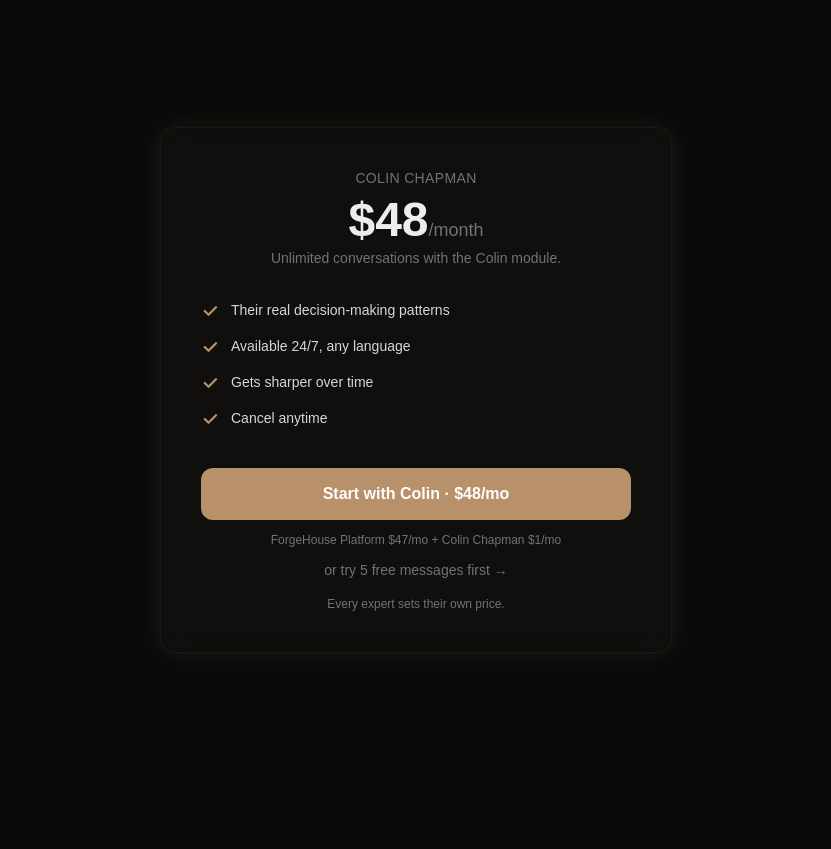
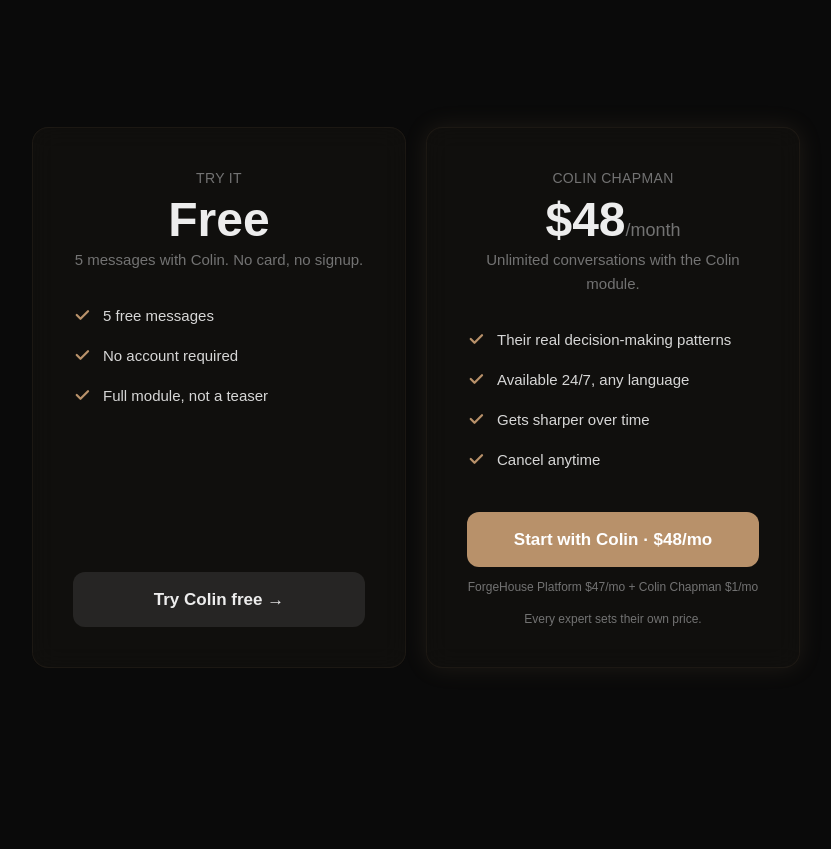
Before and after one commit to Apex-Sudo/forgehouse-site, a Next.js app: page /pricing in a window 1280 px wide. Shown: the part 480-1329 px from the top of the page, without its empty margins (224-1055 px from the left). Built offline with nearby package versions, Linux system fonts and the light colour scheme; no server answers.

Commit message:
Gennady feedback: add AI to hero, CTA buttons on path cards, font size bump, pricing free/paid split

```diff
--- a/src/app/globals.css
+++ b/src/app/globals.css
@@ -20,6 +20,14 @@ body {
   background: var(--color-background);
   color: var(--color-foreground);
   font-family: Arial, Helvetica, sans-serif;
+  font-size: 16px;
+  line-height: 1.6;
+}
+
+@media (min-width: 1024px) {
+  body {
+    font-size: 17px;
+  }
 }
 
 /* Glass card */
--- a/src/app/page.tsx
+++ b/src/app/page.tsx
@@ -11,7 +11,7 @@ export default function Home() {
       <section className="gradient-hero px-6 py-32 md:py-44 max-w-4xl mx-auto text-center">
         <h1 className="text-4xl md:text-6xl lg:text-7xl font-bold tracking-tight leading-[1.08] mb-6">
           Expert knowledge{" "}
-          <span className="text-amber">for your agent.</span>
+          <span className="text-amber">for your AI agent.</span>
         </h1>
         <p className="text-muted text-lg md:text-xl max-w-2xl mx-auto leading-relaxed">
           Plug in a module. Your agent knows sales.
@@ -37,26 +37,28 @@ export default function Home() {
             <div className="glass-card p-8">
               <ChatCircleDots size={28} weight="regular" className="text-amber mb-4" />
               <h3 className="text-lg font-bold mb-2">Chat on ForgeHouse</h3>
-              <p className="text-muted text-sm leading-relaxed mb-5">Talk to Colin directly in your browser. Ask questions, get frameworks, save insights. Conversation history, saved takeaways, all built in.</p>
-              <ul className="text-muted text-sm space-y-1 mb-5">
+              <p className="text-muted text-[15px] leading-relaxed mb-5">Talk to Colin directly in your browser. Ask questions, get frameworks, save insights. Conversation history, saved takeaways, all built in.</p>
+              <ul className="text-muted text-[15px] space-y-1.5 mb-5">
                 <li className="flex items-center gap-2"><span className="text-amber text-xs">→</span> No setup required</li>
                 <li className="flex items-center gap-2"><span className="text-amber text-xs">→</span> Conversation history across sessions</li>
                 <li className="flex items-center gap-2"><span className="text-amber text-xs">→</span> Save key insights for later</li>
                 <li className="flex items-center gap-2"><span className="text-amber text-xs">→</span> 5 free messages to try it</li>
               </ul>
-              <p className="text-xs font-semibold text-amber uppercase tracking-wider">Best for: founders who want answers now</p>
+              <p className="text-xs font-semibold text-amber uppercase tracking-wider mb-5">Best for: founders who want answers now</p>
+              <Link href="/chat/colin-chapman" className="bg-amber text-background px-5 py-2.5 rounded-lg font-semibold text-sm hover:bg-amber-dark transition inline-block">Try it free →</Link>
             </div>
             <div className="glass-card p-8">
               <PlugsConnected size={28} weight="regular" className="text-amber mb-4" />
               <h3 className="text-lg font-bold mb-2">Plug it into your agent</h3>
-              <p className="text-muted text-sm leading-relaxed mb-5">Your agent talks to our modules directly. Add Colin as a skill to OpenClaw, Claude Code, Cursor, or any agent. Your agent gets sales expertise without you doing anything.</p>
-              <ul className="text-muted text-sm space-y-1 mb-5">
+              <p className="text-muted text-[15px] leading-relaxed mb-5">Your agent talks to our modules directly. Add Colin as a skill to OpenClaw, Claude Code, Cursor, or any agent. Your agent gets sales expertise without you doing anything.</p>
+              <ul className="text-muted text-[15px] space-y-1.5 mb-5">
                 <li className="flex items-center gap-2"><span className="text-amber text-xs">→</span> 3 lines of config, that&apos;s it</li>
                 <li className="flex items-center gap-2"><span className="text-amber text-xs">→</span> Multi-turn conversations, automatic</li>
                 <li className="flex items-center gap-2"><span className="text-amber text-xs">→</span> Agent-to-agent, no human in the loop</li>
                 <li className="flex items-center gap-2"><span className="text-amber text-xs">→</span> API key from your account page</li>
               </ul>
-              <p className="text-xs font-semibold text-amber uppercase tracking-wider">Best for: builders who want their agent to be more effective</p>
+              <p className="text-xs font-semibold text-amber uppercase tracking-wider mb-5">Best for: builders who want their agent to be more effective</p>
+              <Link href="/account" className="bg-amber text-background px-5 py-2.5 rounded-lg font-semibold text-sm hover:bg-amber-dark transition inline-block">Get API key →</Link>
             </div>
           </div>
         </div>
--- a/src/app/pricing/page.tsx
+++ b/src/app/pricing/page.tsx
@@ -139,15 +139,45 @@ export default function PricingPage() {
 
       {/* Pricing Model */}
       <section className="px-6 pb-24">
-        <div className="max-w-lg mx-auto">
-          <div className="glass-card p-10 text-center shadow-[0_0_24px_rgba(184,145,106,0.12)] border-[rgba(184,145,106,0.2)]">
+        <div className="max-w-3xl mx-auto grid md:grid-cols-2 gap-5">
+          {/* Free tier */}
+          <div className="glass-card p-10 text-center flex flex-col">
+            <p className="text-sm text-muted uppercase tracking-wide mb-2">Try it</p>
+            <div className="text-5xl font-bold mb-1">Free</div>
+            <p className="text-muted text-[15px] mb-8">5 messages with Colin. No card, no signup.</p>
+
+            <ul className="text-left space-y-4 mb-10 flex-1">
+              <li className="flex items-start gap-3 text-[15px]">
+                <IconCheck size={18} stroke={3} className="text-amber mt-0.5 shrink-0" />
+                <span className="text-foreground/90">5 free messages</span>
+              </li>
+              <li className="flex items-start gap-3 text-[15px]">
+                <IconCheck size={18} stroke={3} className="text-amber mt-0.5 shrink-0" />
+                <span className="text-foreground/90">No account required</span>
+              </li>
+              <li className="flex items-start gap-3 text-[15px]">
+                <IconCheck size={18} stroke={3} className="text-amber mt-0.5 shrink-0" />
+                <span className="text-foreground/90">Full module, not a teaser</span>
+              </li>
+            </ul>
+
+            <Link
+              href="/chat/colin-chapman"
+              className="block w-full bg-foreground/10 text-foreground py-3.5 rounded-xl font-semibold hover:bg-foreground/20 transition text-center"
+            >
+              Try Colin free →
+            </Link>
+          </div>
+
+          {/* Paid tier */}
+          <div className="glass-card p-10 text-center shadow-[0_0_24px_rgba(184,145,106,0.12)] border-[rgba(184,145,106,0.2)] flex flex-col">
             <p className="text-sm text-muted uppercase tracking-wide mb-2">Colin Chapman</p>
             <div className="text-5xl font-bold mb-1">$48<span className="text-lg font-normal text-muted">/month</span></div>
-            <p className="text-muted text-sm mb-8">Unlimited conversations with the Colin module.</p>
+            <p className="text-muted text-[15px] mb-8">Unlimited conversations with the Colin module.</p>
 
-            <ul className="text-left space-y-4 mb-10">
+            <ul className="text-left space-y-4 mb-10 flex-1">
               {included.map((item) => (
-                <li key={item} className="flex items-start gap-3 text-sm">
+                <li key={item} className="flex items-start gap-3 text-[15px]">
                   <IconCheck size={18} stroke={3} className="text-amber mt-0.5 shrink-0" />
                   <span className="text-foreground/90">{item}</span>
                 </li>
@@ -155,12 +185,6 @@ export default function PricingPage() {
             </ul>
 
             <SubscribeButton />
-            <Link
-              href="/chat/colin-chapman"
-              className="block w-full mt-3 text-center text-sm text-muted hover:text-foreground transition"
-            >
-              or try 5 free messages first →
-            </Link>
             <p className="text-xs text-muted mt-4">Every expert sets their own price.</p>
           </div>
         </div>
```
